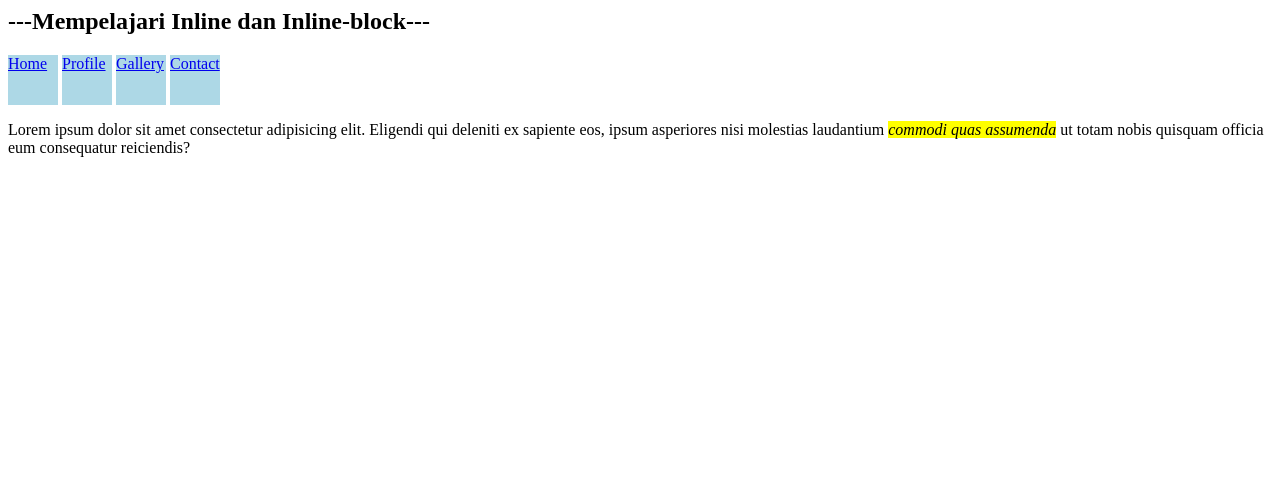
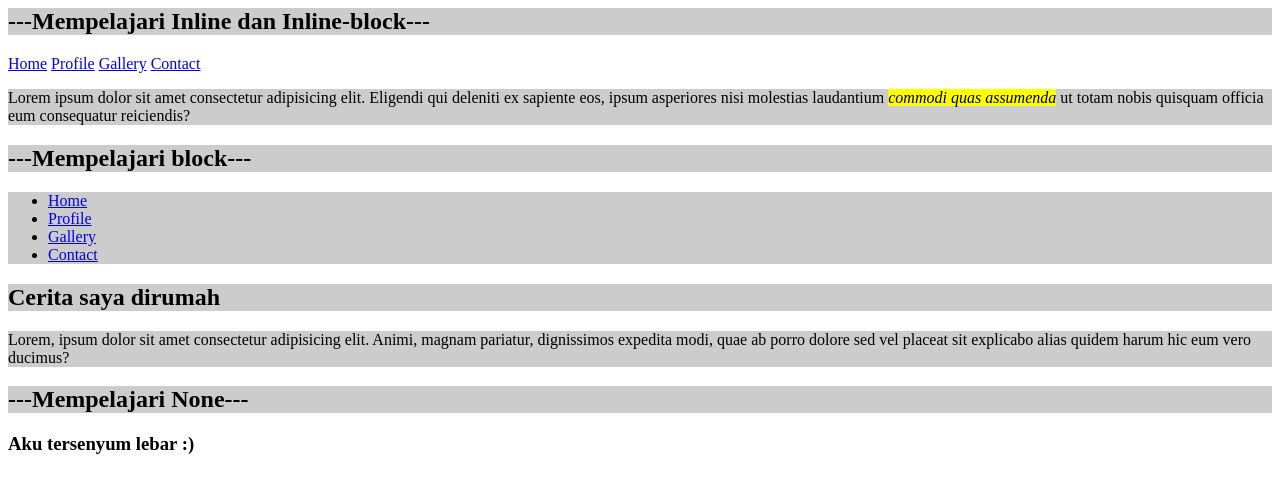
Before and after one commit to rabbaniqibar2302/PWPB-XIIRPL, a plain HTML site: page Display/css2/index.html in a window 1280 px wide. Drawn offline with Linux system fonts and the light colour scheme.

Commit message:
inline-block-none

```diff
--- a/Display/css2/index.html
+++ b/Display/css2/index.html
@@ -11,5 +11,25 @@
         <a href="#">Contact</a>
 
         <p>Lorem ipsum dolor sit amet consectetur adipisicing elit. Eligendi qui deleniti ex sapiente eos, ipsum asperiores nisi molestias laudantium <em>commodi quas assumenda</em> ut totam nobis quisquam officia eum consequatur reiciendis?</p>
+
+
+        <h2>---Mempelajari block---</h2>
+        <ul>
+            <li><a href="#">Home</a></li>
+            <li><a href="#">Profile</a></li>
+            <li><a href="#">Gallery</a></li>
+            <li><a href="#">Contact</a></li>
+        </ul>
+
+        <h2>Cerita saya dirumah</h2>
+        <p>
+            Lorem, ipsum dolor sit amet consectetur adipisicing elit. Animi, magnam pariatur, dignissimos expedita modi, quae ab porro dolore sed vel placeat sit explicabo alias quidem harum hic eum vero ducimus?
+        </p>
+
+
+        <h2>---Mempelajari None---</h2>
+        <div class="hati">kamu</div>
+        <h3>Aku tersenyum lebar :)</h3>
+
     </body>
-</html>
+    </html>
--- a/Display/css2/style.css
+++ b/Display/css2/style.css
@@ -2,10 +2,34 @@ em{
     background-color: yellow;
 }
 
-a{
+/* a{ */
     /*perbedaan antara inline dan inline-block adalah inline tidak bisa di atur untuk tinggi dan mengikuti besarnya didalam konten inline , inline-block fleksibel bisa menggunakan tinggi dan lebar*/
-    display: inline-block;
+    /* display: inline-block;
     background-color: lightblue;
     width: 50px;
-    height: 50px;
+    height: 50px; */
+/* } */
+
+h2, ul, li, p {
+    background-color: #CCCCCC;
 }
+
+/* ul{ */
+    /* display block merubah framenya tetapi tidak merubah isi dari elemen */
+    /* display: block;
+    width: 100px;
+    height: 130px;
+/* } */
+
+
+/* ul li a{
+    size: 20px;
+} */
+
+.hati{
+    /* Fungsi display none untuk menghilangkan elemen */
+    width: 150px;
+    height: 150px;
+    background-color: lightpink;
+    display: none;
+}
```
